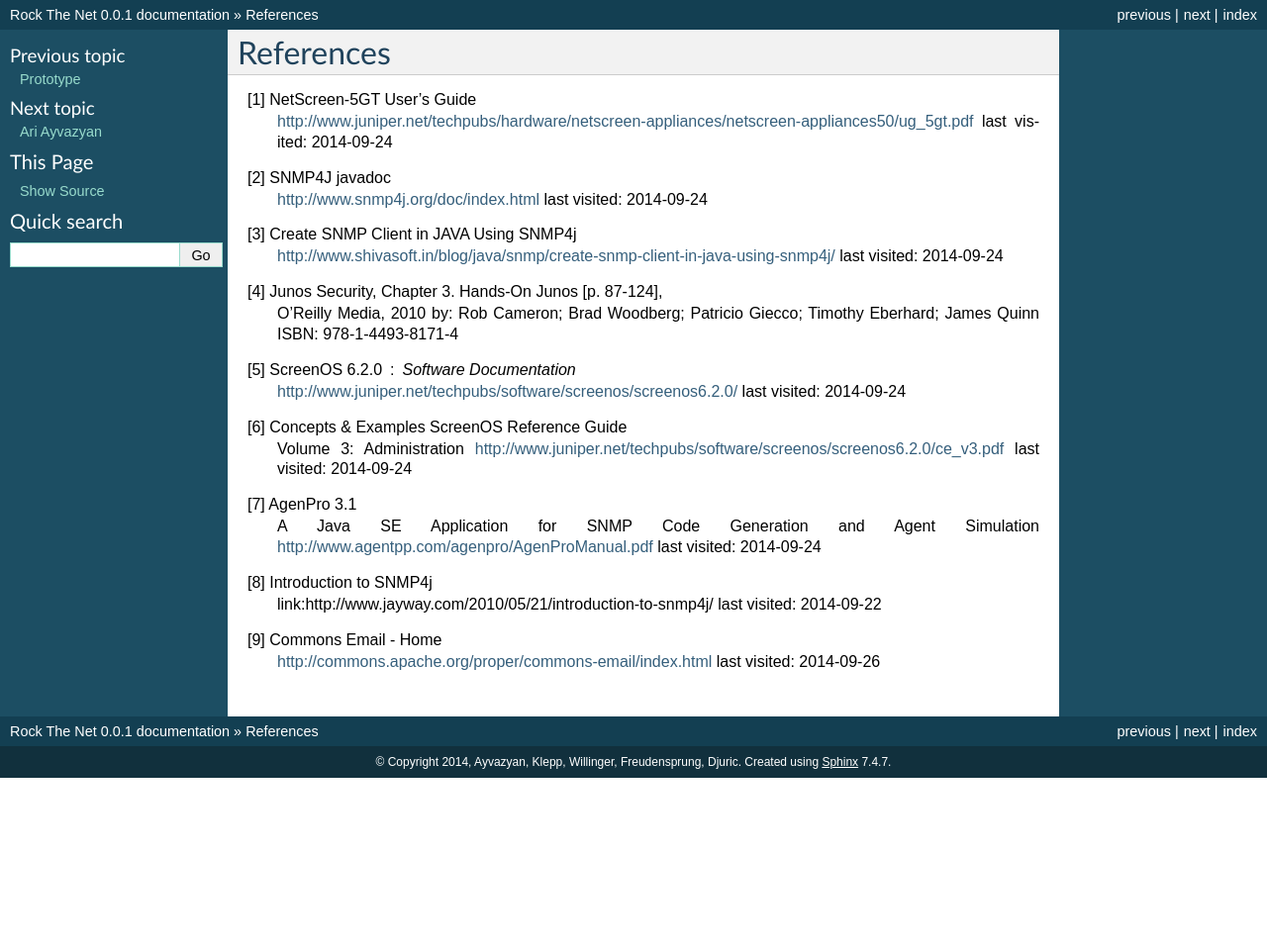
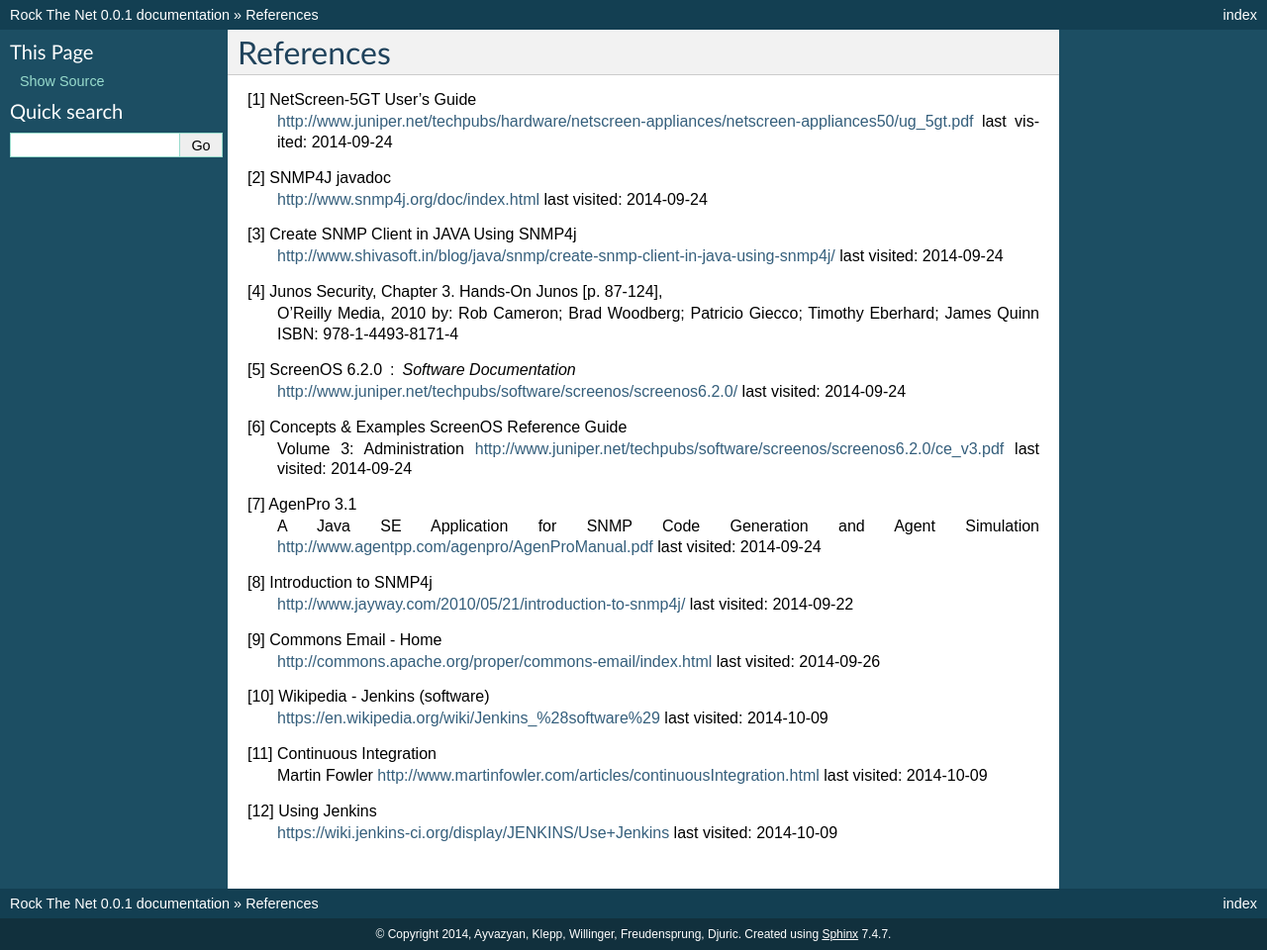
Before and after one commit to aayvazyan-tgm/RouterManagementProject_RockTheNet, a Sphinx documentation site: the page built from docs/references.rst, in a window 1280 px wide. Shown: the whole page at 99% size. Built offline with Sphinx 7.4.7, drawn with Linux system fonts in a browser that asks for light colours; before the commit the page ends 900 px from its top, so only the background shows below that.

Commit message:
Jenkins doc

```diff
--- a/docs/index.rst
+++ b/docs/index.rst
@@ -17,11 +17,11 @@
    user_stories
    libraries
    JavaFX_Evaluation
+   jenkins
    device
    snmp
    administration
    prototype
-   references
 
 Time recordings
 ~~~~~~~~~~~~~~~
--- a/docs/references.rst
+++ b/docs/references.rst
@@ -49,7 +49,7 @@
 .. _8:
 
 [8] Introduction to SNMP4j
-    link:http://www.jayway.com/2010/05/21/introduction-to-snmp4j/
+    http://www.jayway.com/2010/05/21/introduction-to-snmp4j/
     last visited: 2014-09-22
 
 .. _9:
@@ -57,3 +57,22 @@
 [9] Commons Email - Home
     http://commons.apache.org/proper/commons-email/index.html
     last visited: 2014-09-26
+
+.. _10:
+
+[10] Wikipedia - Jenkins (software)
+     https://en.wikipedia.org/wiki/Jenkins_%28software%29
+     last visited: 2014-10-09
+
+.. _11:
+
+[11] Continuous Integration
+     Martin Fowler
+     http://www.martinfowler.com/articles/continuousIntegration.html
+     last visited: 2014-10-09
+
+.. _12:
+
+[12] Using Jenkins
+     https://wiki.jenkins-ci.org/display/JENKINS/Use+Jenkins
+     last visited: 2014-10-09
--- a/docs/timerecording_klepp.rst
+++ b/docs/timerecording_klepp.rst
@@ -23,5 +23,7 @@
 designing dLock                   2014-09-27 13:30 18:00   04:30
 design discussion                 2014-10-05 23:35 00:35   01:00
 UML                               2014-10-06 22:35 23:55   01:10
-**TOTAL**                                                **20:55**
+EMMA test coverage                2014-10-09 08:10 09:00   00:50
+Jekins, documentation             2014-10-09 09:00 10:10   01:10
+**TOTAL**                                                **22:55**
 ================================= ========== ===== ===== =========
```
Also changed, not shown: other parts of docs/index.rst (+2 -0 lines), docs/jenkins.rst (added, +55 -0 lines), docs/nginx.conf (added, +47 -0 lines).
